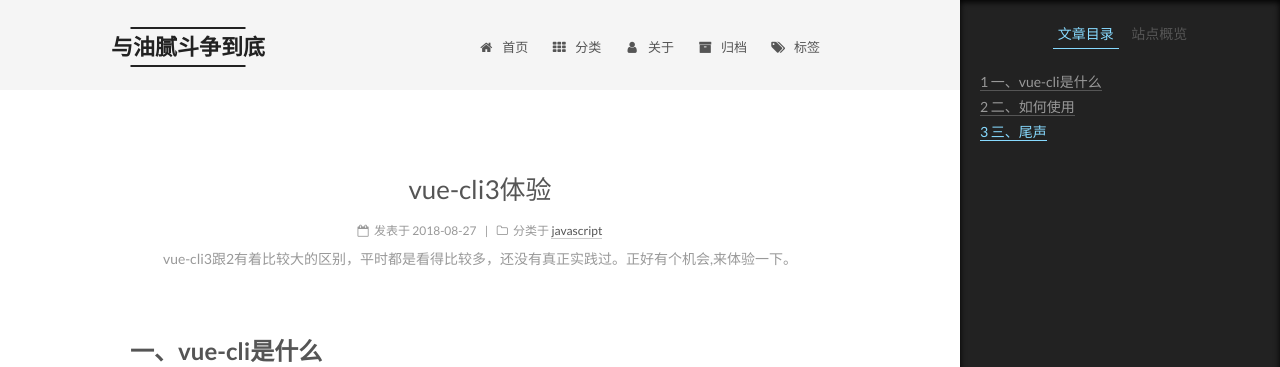
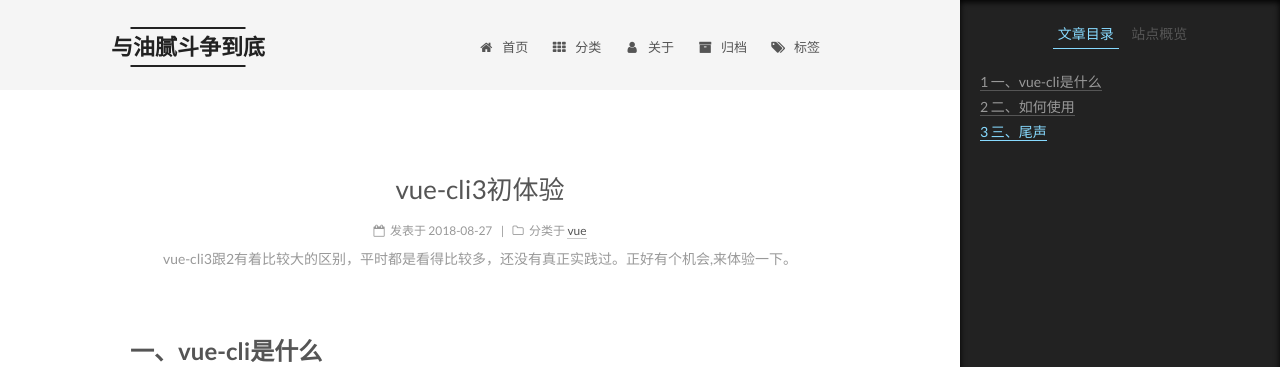
Before and after one commit to yunchangyue/blog, a Jekyll site: the page built from _posts/2018-08-27-vue-cli3.md, in a window 1280 px wide. Shown: the top 367 px of the page. Built offline with Jekyll 4.4.1, drawn with Linux system fonts in a browser that asks for light colours; comment, search, counter and statistics services are not loaded; some of the changed text lies outside the part shown.

Commit message:
做了什么？: 修改文章的用词和类别
为什么做？:

*

怎么做的？有什么坑？:

*

```diff
--- a/_posts/2018-08-27-vue-cli3.md
+++ b/_posts/2018-08-27-vue-cli3.md
@@ -1,8 +1,8 @@
 ---
-title: vue-cli3体验
+title: vue-cli3初体验
 description: vue-cli3跟2有着比较大的区别，平时都是看得比较多，还没有真正实践过。正好有个机会,来体验一下。
 categories:
- - javascript
+ - vue
 tags:
  - javascript
  - 前端
```
